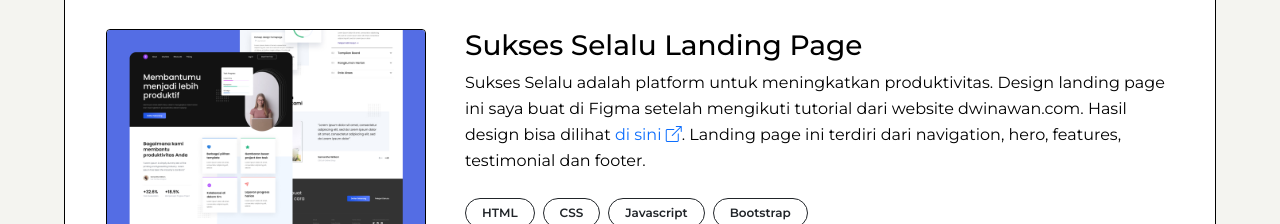
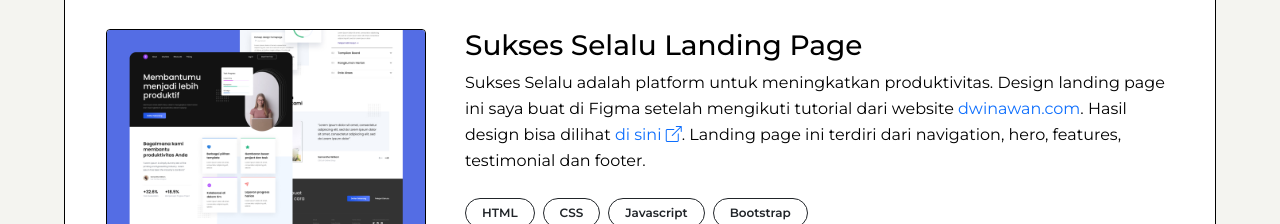
Before and after one commit to fnurrahmah125/fnurrahmah-portfolio, a Vue app: page / in a window 1280 px wide. Shown: the part 564-788 px from the top of the page. Built offline with nearby package versions, Linux system fonts and the light colour scheme.

Commit message:
revise links

```diff
--- a/src/views/HomePage.vue
+++ b/src/views/HomePage.vue
@@ -14,8 +14,8 @@
           <h1 class="fs-3 mt-2 mt-lg-0">Work.ly Landing Page</h1>
           <p>
             Work.ly adalah platform untuk meningkatkan dan mengelola suatu bisnis. Design landing page Work.ly saya dapatkan dari website BuildWith Angga. Design tersebut bebas untuk digunakan siapa saja, oleh karena itu saya menggunakan
-            design ini untuk diubah menjadi kode. Design landing page bisa dilihat <a href="https://www.figma.com/file/ilFYM1iRiOFVlTowpqP0tb/Work.ly-start-up">di sini <i class="bi bi-box-arrow-up-right"></i></a>. Landing page ini terdiri
-            dari navigation, hero, services, portfolio, testimonial, subscription box dan footer.
+            design ini untuk diubah menjadi kode. Design landing page bisa dilihat <a href="https://www.figma.com/file/ilFYM1iRiOFVlTowpqP0tb/Work.ly-start-up" target="_blank">di sini <i class="bi bi-box-arrow-up-right"></i></a>. Landing
+            page ini terdiri dari navigation, hero, services, portfolio, testimonial, subscription box dan footer.
           </p>
           <span class="badge border border-dark rounded-pill px-3 py-2 mt-2 me-2 text-dark">HTML</span>
           <span class="badge border border-dark rounded-pill px-3 py-2 mt-2 me-2 text-dark">CSS</span>
@@ -47,9 +47,9 @@
         <div class="col-12 col-lg-8 mt-3 mt-lg-0 pe-lg-3 text-sm-center text-lg-start">
           <h1 class="fs-3 mt-2 mt-lg-0">Sukses Selalu Landing Page</h1>
           <p>
-            Sukses Selalu adalah platform untuk meningkatkan produktivitas. Design landing page ini saya buat di Figma setelah mengikuti tutorial dari website dwinawan.com. Hasil design bisa dilihat
-            <a href="https://www.figma.com/file/DfmragI70aZPUa3QDrLNw5/suksesselalu-from-Dwinawan-s-tutorial">di sini <i class="bi bi-box-arrow-up-right"></i></a>. Landing page ini terdiri dari navigation, hero, features, testimonial dan
-            footer.
+            Sukses Selalu adalah platform untuk meningkatkan produktivitas. Design landing page ini saya buat di Figma setelah mengikuti tutorial dari website <a href="https://www.dwinawan.com/" target="_blank">dwinawan.com</a>. Hasil
+            design bisa dilihat <a href="https://www.figma.com/file/DfmragI70aZPUa3QDrLNw5/suksesselalu-from-Dwinawan-s-tutorial" target="_blank">di sini <i class="bi bi-box-arrow-up-right"></i></a>. Landing page ini terdiri dari
+            navigation, hero, features, testimonial dan footer.
           </p>
           <span class="badge border border-dark rounded-pill px-3 py-2 mt-2 me-2 text-dark">HTML</span>
           <span class="badge border border-dark rounded-pill px-3 py-2 mt-2 me-2 text-dark">CSS</span>
```
